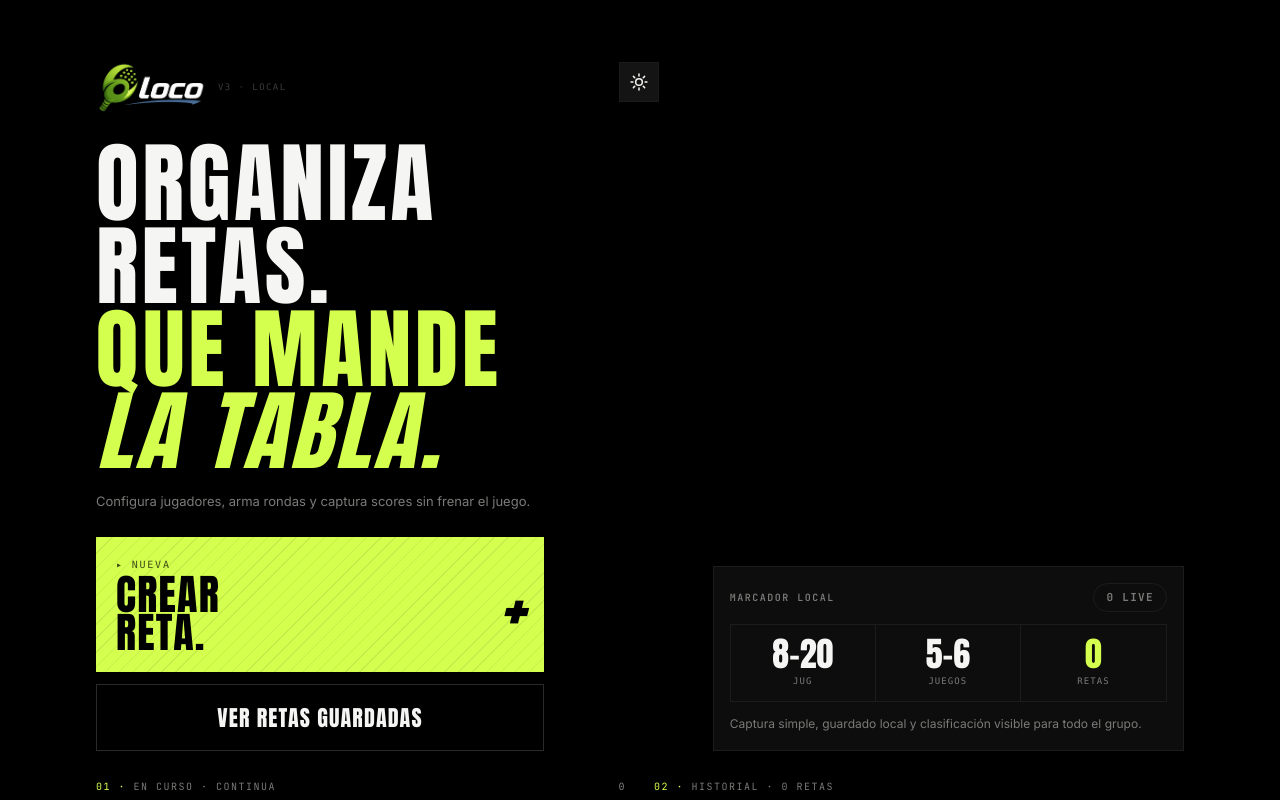
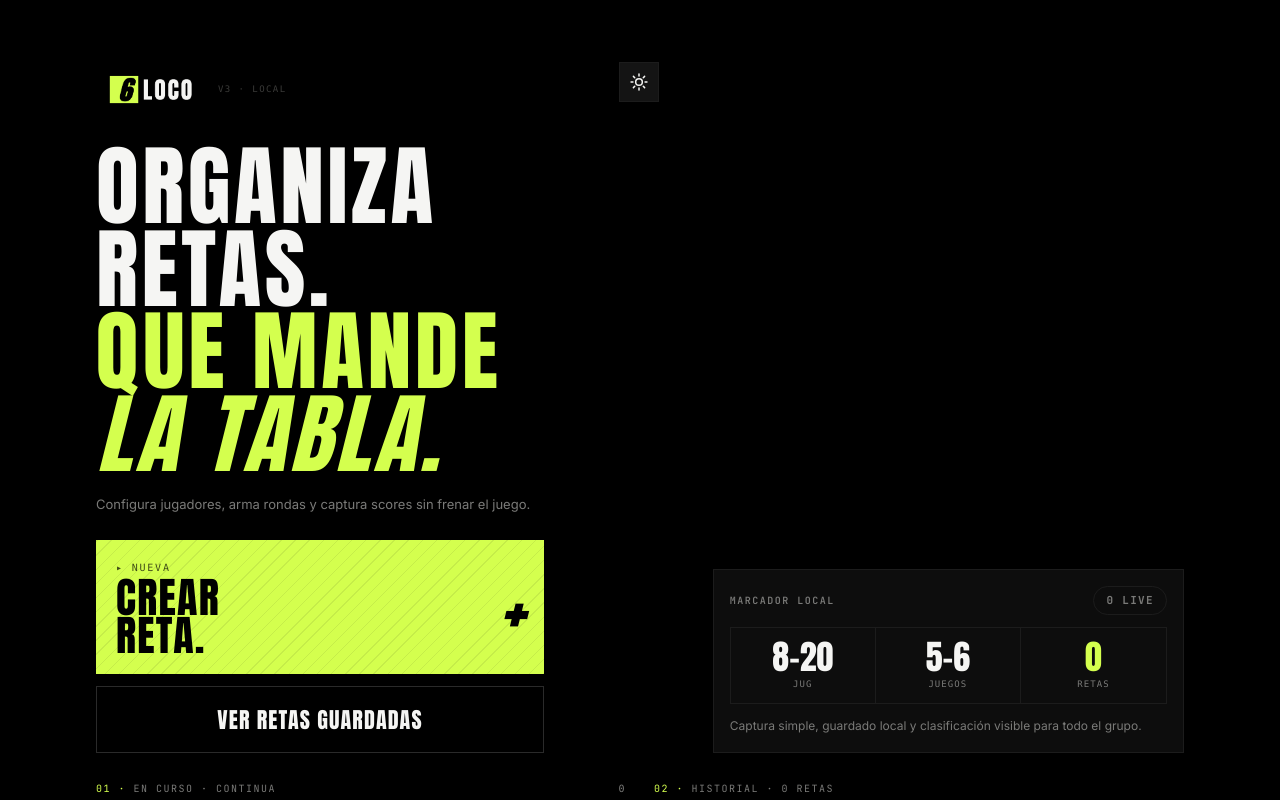
Before and after one commit to flowventas/retaspadel-redesign, a Next.js app: page / in a window 1280 px wide. Shown: the top 800 px of the page. Built offline with nearby package versions, Linux system fonts and the light colour scheme.

Commit message:
Replace 6LOCO wordmark logo

```diff
--- a/components/brand-logo.tsx
+++ b/components/brand-logo.tsx
@@ -27,10 +27,10 @@ export function BrandLogo({ className = "", variant = "hero", theme = "light" }:
 
   return (
     <Image
-      src={theme === "dark" ? "/logo-6loco-dark.png" : "/logo-6loco.png"}
+      src="/wordmark-light-674x336.png"
       alt="6 loco"
-      width={520}
-      height={180}
+      width={674}
+      height={336}
       sizes={
         variant === "hero"
           ? "(max-width: 639px) 108px, (max-width: 767px) 120px, (max-width: 1023px) 138px, 152px"
```
Also changed, not shown: public/logo-6loco.png, public/wordmark-light-674x336.png (added).
